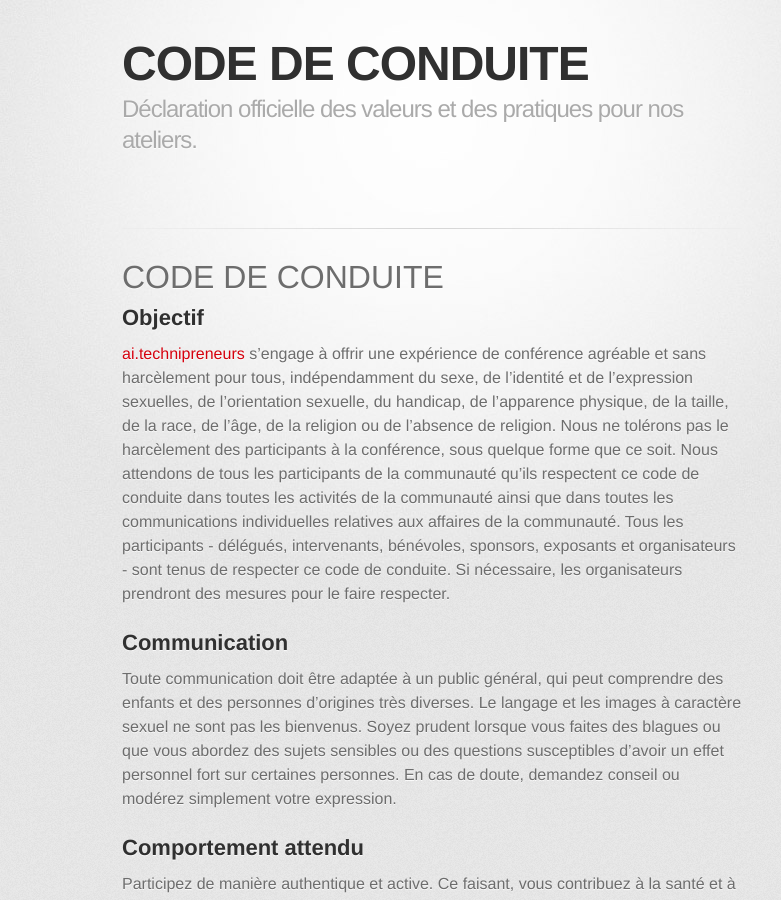
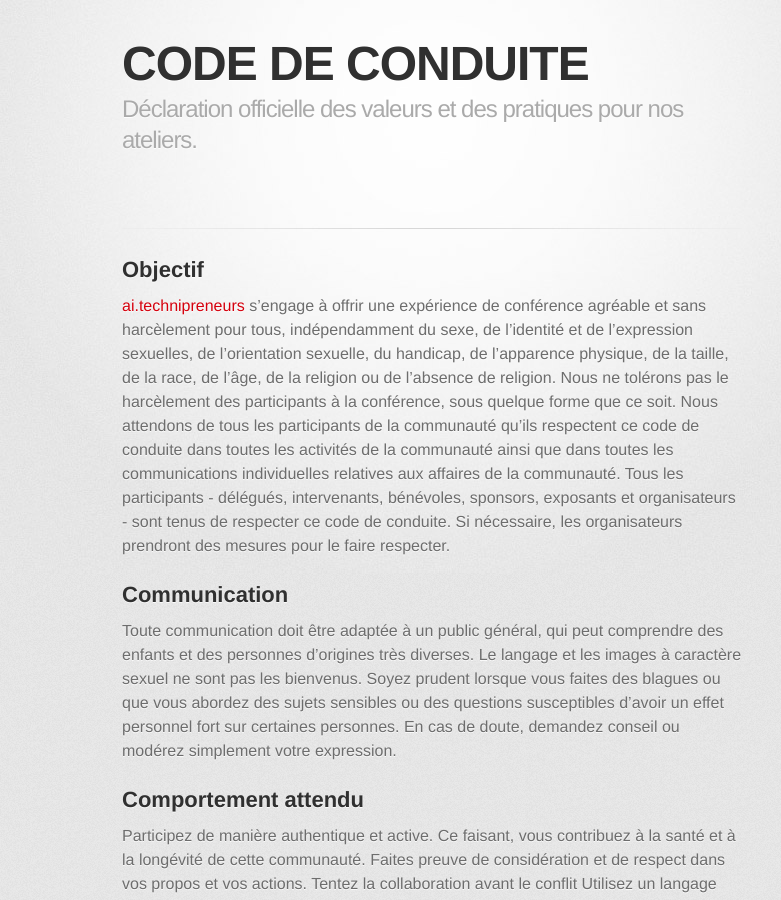
Before and after one commit to ai-technipreneurs/code-conduite-ateliers-ai, a Jekyll site: the page built from index.md, in a window 1280 px wide and 900 px high. Shown: the whole window, without its empty margins (208-989 px from the left). Built offline with Jekyll 4.4.1, drawn with Linux system fonts in a browser that asks for light colours; some web fonts are replaced.

Commit message:
Update index.md

```diff
--- a/index.md
+++ b/index.md
@@ -2,8 +2,6 @@
 layout: default
 ---
 
-
-# CODE DE CONDUITE
 
 
 ## Objectif
```
